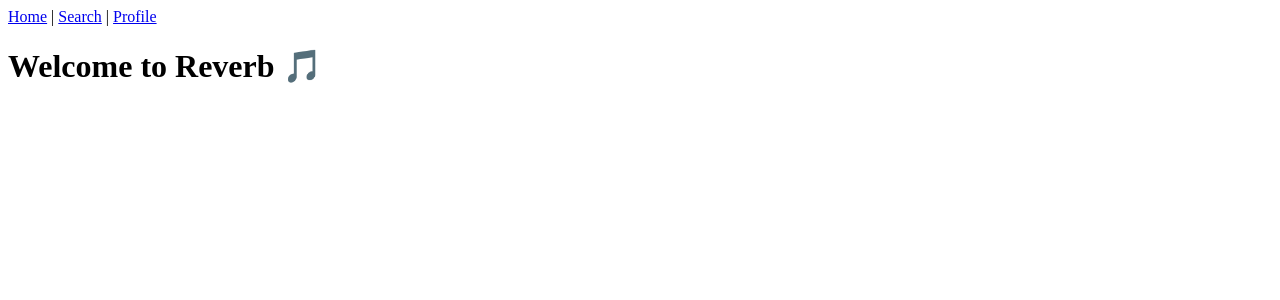
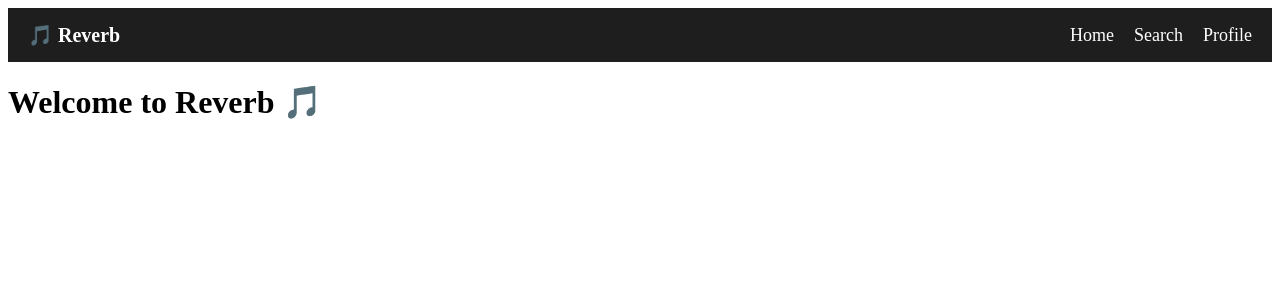
Before and after one commit to jainapurva2010/reverb, a React (Vite) app: page / in a window 1280 px wide. Shown: the top 300 px of the page. Built offline with nearby package versions, Linux system fonts and the light colour scheme.

Commit message:
Styled navigation bar with CSS modules

```diff
--- a/src/App.tsx
+++ b/src/App.tsx
@@ -1,18 +1,15 @@
 import React from "react";
-import { Routes, Route, Link } from "react-router-dom";
+import { Routes, Route } from "react-router-dom";
 import Home from "./pages/Home";
 import Search from "./pages/Search";
 import Album from "./pages/Album";
 import Profile from "./pages/Profile";
+import NavBar from "./components/NavBar";
 
 const App: React.FC = () => {
   return (
     <div>
-      <nav>
-        <Link to="/">Home</Link> | <Link to="/search">Search</Link> |{" "}
-        <Link to="/profile">Profile</Link>
-      </nav>
-
+      <NavBar />
       <Routes>
         <Route path="/" element={<Home />} />
         <Route path="/search" element={<Search />} />
--- /dev/null
+++ b/src/components/NavBar.module.css
@@ -0,0 +1,29 @@
+.navbar {
+    display: flex;
+    justify-content: space-between;
+    align-items: center;
+    padding: 15px 20px;
+    background-color: #1e1e1e; /* Dark theme */
+    color: white;
+    font-size: 18px;
+  }
+
+  .logo {
+    font-weight: bold;
+    font-size: 20px;
+  }
+
+  .links {
+    display: flex;
+    gap: 20px;
+  }
+
+  .link {
+    text-decoration: none;
+    color: white;
+    transition: color 0.3s ease;
+  }
+
+  .link:hover {
+    color: #1db954; /* Spotify Green */
+  }
--- /dev/null
+++ b/src/components/NavBar.tsx
@@ -0,0 +1,18 @@
+import React from "react";
+import { Link } from "react-router-dom";
+import styles from "./NavBar.module.css"; // Import CSS module
+
+const NavBar: React.FC = () => {
+  return (
+    <nav className={styles.navbar}>
+      <div className={styles.logo}>🎵 Reverb</div>
+      <div className={styles.links}>
+        <Link to="/" className={styles.link}>Home</Link>
+        <Link to="/search" className={styles.link}>Search</Link>
+        <Link to="/profile" className={styles.link}>Profile</Link>
+      </div>
+    </nav>
+  );
+};
+
+export default NavBar;
```
